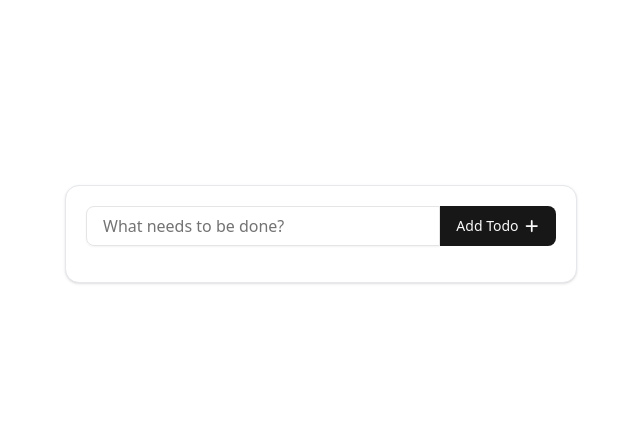
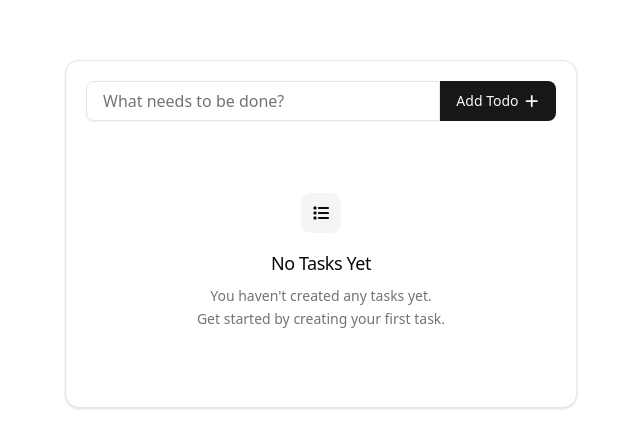
Before and after one commit to dominikw123/portfolio.todo-list-app, a React (Vite) app: page / in a window 1280 px wide. Shown: the part 166-614 px from the top of the page, without its empty margins (319-959 px from the left). Built offline with nearby package versions, Linux system fonts and the light colour scheme.

Commit message:
feature: no tasks fallback

```diff
--- /dev/null
+++ b/src/components/NoTasksFallback.tsx
@@ -0,0 +1,20 @@
+import { Empty, EmptyDescription, EmptyHeader, EmptyMedia, EmptyTitle } from "@/components/ui/empty";
+import { FontAwesomeIcon } from "@fortawesome/react-fontawesome";
+import { faList } from "@fortawesome/free-solid-svg-icons";
+
+export default function NoTasksFallback() {
+  return (
+    <Empty className="max-h-[250px] min-h-[250px]">
+      <EmptyHeader>
+        <EmptyMedia variant="icon">
+          <FontAwesomeIcon icon={faList} />
+        </EmptyMedia>
+        <EmptyTitle>No Tasks Yet</EmptyTitle>
+        <EmptyDescription>
+          You haven&apos;t created any tasks yet. Get started by creating
+          your first task.
+        </EmptyDescription>
+      </EmptyHeader>
+    </Empty>
+  );
+}
--- a/src/components/TodoList.tsx
+++ b/src/components/TodoList.tsx
@@ -1,11 +1,16 @@
+import NoTasksFallback from "@/components/NoTasksFallback";
 import type { Todo } from "@/lib/types";
 
 export default function TodoList({ todos }: { todos: Todo[]; }) {
   return (
-    <ul className="flex flex-col gap-2 list-disc list-inside ml-2">
-      {todos.map((todo) => (
-        <li key={todo.id}>{todo.text}</li>
-      ))}
-    </ul>
+    todos.length === 0 ? (
+      <NoTasksFallback />
+    ) : (
+      <ul className="flex flex-col gap-2 list-disc list-inside ml-2">
+        {todos.map((todo) => (
+          <li key={todo.id}>{todo.text}</li>
+        ))}
+      </ul>
+    )
   );
 }
--- /dev/null
+++ b/src/components/ui/empty.tsx
@@ -0,0 +1,104 @@
+import { cva, type VariantProps } from "class-variance-authority"
+
+import { cn } from "@/lib/utils"
+
+function Empty({ className, ...props }: React.ComponentProps<"div">) {
+  return (
+    <div
+      data-slot="empty"
+      className={cn(
+        "flex min-w-0 flex-1 flex-col items-center justify-center gap-6 rounded-lg border-dashed p-6 text-center text-balance md:p-12",
+        className
+      )}
+      {...props}
+    />
+  )
+}
+
+function EmptyHeader({ className, ...props }: React.ComponentProps<"div">) {
+  return (
+    <div
+      data-slot="empty-header"
+      className={cn(
+        "flex max-w-sm flex-col items-center gap-2 text-center",
+        className
+      )}
+      {...props}
+    />
+  )
+}
+
+const emptyMediaVariants = cva(
+  "flex shrink-0 items-center justify-center mb-2 [&_svg]:pointer-events-none [&_svg]:shrink-0",
+  {
+    variants: {
+      variant: {
+        default: "bg-transparent",
+        icon: "bg-muted text-foreground flex size-10 shrink-0 items-center justify-center rounded-lg [&_svg:not([class*='size-'])]:size-6",
+      },
+    },
+    defaultVariants: {
+      variant: "default",
+    },
+  }
+)
+
+function EmptyMedia({
+  className,
+  variant = "default",
+  ...props
+}: React.ComponentProps<"div"> & VariantProps<typeof emptyMediaVariants>) {
+  return (
+    <div
+      data-slot="empty-icon"
+      data-variant={variant}
+      className={cn(emptyMediaVariants({ variant, className }))}
+      {...props}
+    />
+  )
+}
+
+function EmptyTitle({ className, ...props }: React.ComponentProps<"div">) {
+  return (
+    <div
+      data-slot="empty-title"
+      className={cn("text-lg font-medium tracking-tight", className)}
+      {...props}
+    />
+  )
+}
+
+function EmptyDescription({ className, ...props }: React.ComponentProps<"p">) {
+  return (
+    <div
+      data-slot="empty-description"
+      className={cn(
+        "text-muted-foreground [&>a:hover]:text-primary text-sm/relaxed [&>a]:underline [&>a]:underline-offset-4",
+        className
+      )}
+      {...props}
+    />
+  )
+}
+
+function EmptyContent({ className, ...props }: React.ComponentProps<"div">) {
+  return (
+    <div
+      data-slot="empty-content"
+      className={cn(
+        "flex w-full max-w-sm min-w-0 flex-col items-center gap-4 text-sm text-balance",
+        className
+      )}
+      {...props}
+    />
+  )
+}
+
+export {
+  Empty,
+  EmptyHeader,
+  EmptyTitle,
+  EmptyDescription,
+  EmptyContent,
+  EmptyMedia,
+}
```
